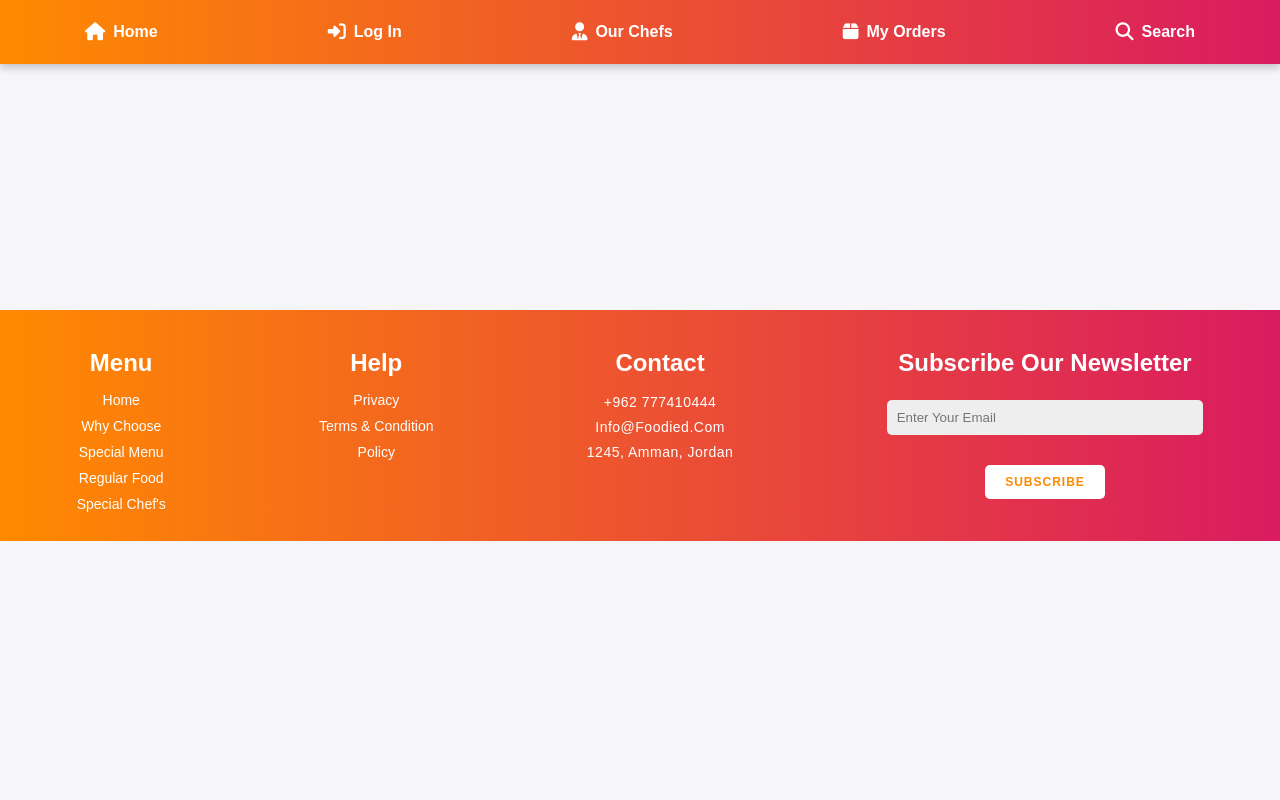
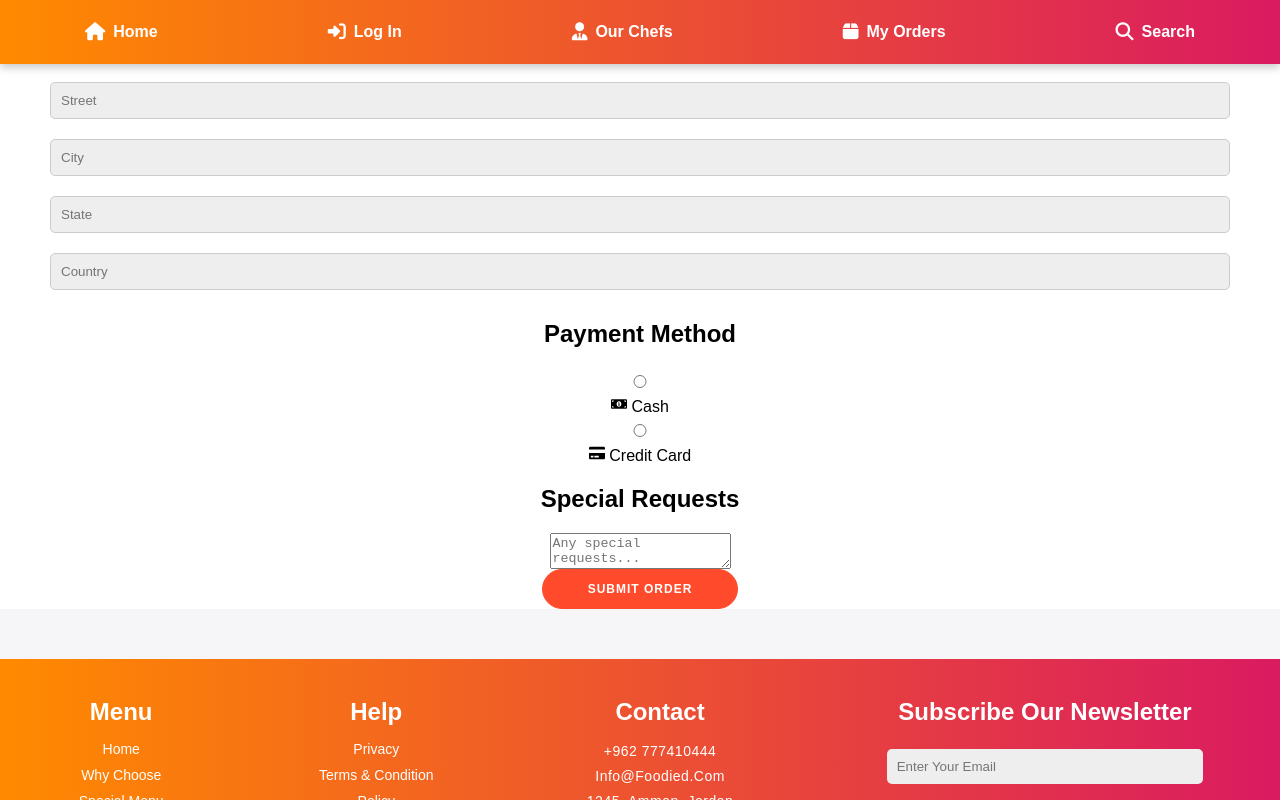
Before and after one commit to NooranAlOmari/MERAKI_Academy_Project_4, a React (Create React App) app in the folder frontend/: page /checkout in a window 1280 px wide. Built offline with nearby package versions, Linux system fonts and the light colour scheme.

Commit message:
check out page js

```diff
--- a/frontend/src/App.js
+++ b/frontend/src/App.js
@@ -13,6 +13,7 @@ import ProductDetails from './components/ProductDetails/ProductDetails';
 import CartPage from './components/Cart/CartPage';
 import Footer from './components/Footer/Footer';
 import Favorites from './components/Favoritess/Favoritess';
+import CheckoutPage from './components/CheckoutPage/Checkout';
 
 export const AppContext = createContext();
 const App = () => {
@@ -70,7 +71,7 @@ const App = () => {
     <Route path="/Favorites" element={<Favorites />} />
     <Route path="/order" element={<order/>} />
     <Route path="/products/search" element={<Products/>} />
-
+    <Route path="/checkout" element={<CheckoutPage/>} />
     </Routes>
 
     <Footer/>
@@ -80,7 +81,7 @@ const App = () => {
 
   )
 }
-////AuthPage
+// /AuthPage  // /products/search // /checkout
 
 
 
--- /dev/null
+++ b/frontend/src/components/CheckoutPage/Checkout.js
@@ -0,0 +1,139 @@
+import React, { useState, useContext } from 'react';
+import { AppContext } from '../../App';
+import axios from 'axios';
+import { useNavigate } from 'react-router-dom';
+import { FaMoneyBillAlt, FaCreditCard } from 'react-icons/fa'; // icons
+import './CheckoutPage.css';
+
+const CheckoutPage = () => {
+    const navigate = useNavigate();
+    const { token } = useContext(AppContext);
+
+    const [shippingAddress, setShippingAddress] = useState({
+        fullAddress: '',
+        street: '',
+        city: '',
+        state: '',
+        country: ''
+    });
+
+    const [paymentMethod, setPaymentMethod] = useState('');
+    const [notes, setNotes] = useState('');
+    const [error, setError] = useState(null);
+
+    const handleSubmit = async (e) => {
+        e.preventDefault();
+
+        try {
+            const response = await axios.post('http://localhost:5000/orders', {
+                shippingAddress,
+                paymentMethod,
+                notes // Add notes to the application
+            }, {
+                headers: { Authorization: `Bearer ${token}` }
+            });
+
+            if (response.data.success) {
+                navigate(`/order/${response.data.order._id}`); // Go to order details page
+            }
+        } catch (err) {
+            console.error('Error creating order:', err);
+            setError('Failed to create the order.');
+        }
+    };
+
+    return (
+        <div className="checkout-container">
+            <div className="checkout-header">
+                <h1>Checkout</h1>
+                {error && <p className="error-message">{error}</p>}
+            </div>
+
+            <form onSubmit={handleSubmit}>
+                <div className="checkout-header">
+                    <h2>Shipping Address</h2>
+                </div>
+
+                <input
+                    type="text"
+                    className="input-field"
+                    placeholder="Full Address"
+                    onChange={(e) => setShippingAddress({ ...shippingAddress, fullAddress: e.target.value })}
+                    required
+                />
+
+                <input
+                    type="text"
+                    className="input-field"
+                    placeholder="Street"
+                    onChange={(e) => setShippingAddress({ ...shippingAddress, street: e.target.value })}
+                    required
+                />
+
+                <input
+                    type="text"
+                    className="input-field"
+                    placeholder="City"
+                    onChange={(e) => setShippingAddress({ ...shippingAddress, city: e.target.value })}
+                    required
+                />
+
+                <input
+                    type="text"
+                    className="input-field"
+                    placeholder="State"
+                    onChange={(e) => setShippingAddress({ ...shippingAddress, state: e.target.value })}
+                    required
+                />
+
+                <input
+                    type="text"
+                    className="input-field"
+                    placeholder="Country"
+                    onChange={(e) => setShippingAddress({ ...shippingAddress, country: e.target.value })}
+                    required
+                />
+
+                <div className="checkout-header">
+                    <h2>Payment Method</h2>
+                </div>
+
+                <div className="payment-options">
+                    <label className="payment-option">
+                        <input
+                            type="radio"
+                            value="cash"
+                            checked={paymentMethod === 'cash'}
+                            onChange={(e) => setPaymentMethod(e.target.value)}
+                        />
+                        <FaMoneyBillAlt /> Cash
+                    </label>
+
+                    <label className="payment-option">
+                        <input
+                            type="radio"
+                            value="creditCard"
+                            checked={paymentMethod === 'creditCard'}
+                            onChange={(e) => setPaymentMethod(e.target.value)}
+                        />
+                        <FaCreditCard /> Credit Card
+                    </label>
+                </div>
+
+                <div className="checkout-header">
+                    <h2>Special Requests</h2>
+                </div>
+
+                <textarea
+                    className="textarea-field"
+                    placeholder="Any special requests..."
+                    onChange={(e) => setNotes(e.target.value)}
+                />
+
+                <button type="submit" className="submit-button">Submit Order</button>
+            </form>
+        </div>
+    );
+};
+
+export default CheckoutPage;
```
Also changed, not shown: frontend/src/components/CheckoutPage/CheckoutPage.css (added).
